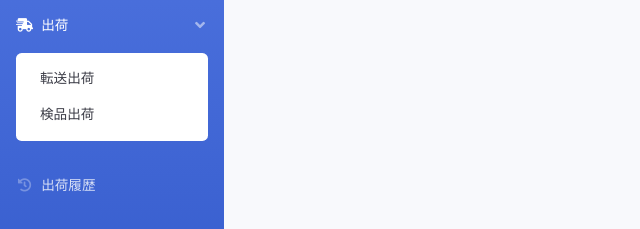
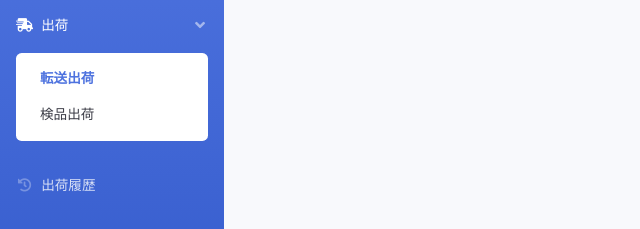
Before and after one commit to srikrishnarao/neo-mock, a website with bundled scripts: page direct.html in a window 1280 px wide. Both pictures are taken after a click on the link "出荷". Shown: the part 163-392 px from the top of the page, 0-640 px from the left. Built offline with nearby package versions, Linux system fonts and the light colour scheme.

Commit message:
Add active tags

```diff
--- a/direct.html
+++ b/direct.html
@@ -62,7 +62,7 @@
         </a>
         <div id="collapseTwo" class="collapse" aria-labelledby="headingTwo" data-parent="#accordionSidebar">
           <div class="bg-white py-2 collapse-inner rounded">
-            <a class="collapse-item" href="direct.html">転送出荷</a>
+            <a class="collapse-item active" href="direct.html">転送出荷</a>
             <a class="collapse-item" href="inspection.html">検品出荷</a>
           </div>
         </div>
```
